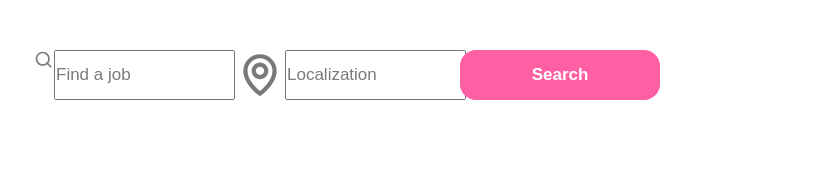
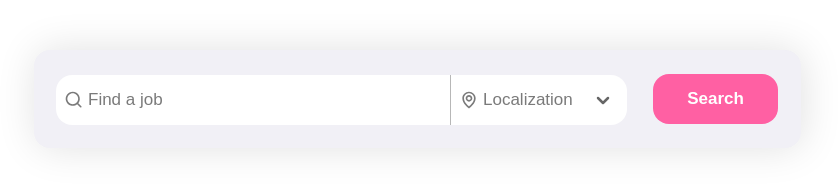
Before and after one commit to mmiraei94-commits/job-boards, a plain HTML site: page index.html in a window 1280 px wide. Shown: the whole page, without its empty margins (16-854 px from the left). Drawn offline with Linux system fonts and the light colour scheme.

Commit message:
header done

```diff
--- a/index.html
+++ b/index.html
@@ -9,18 +9,19 @@
   <body>
     <div>
       <header class="flex-row">
-        <form class="flex-row">
-          <div class="flex-row">
-            <img src="images/mingcute_search-line.svg" style="width: 20px; height: 20px;" alt="" />
-            <input type="text" placeholder="Find a job" />
+        <form class="flex-row header-form">
+          <div class="flex-row" id="header-input-1">
+            <img src="images/mingcute_search-line.svg" style="width: 20px; height: 20px; padding: 15px 4px 15px 8px;" alt="" />
+            <input type="text" placeholder="Find a job"/>
           </div>
-          <div class="flex-row">
-            <img src="images/bx_map.svg" alt="" />
-            <input type="text" placeholder="Localization" />
-            <img src="images/iconamoon_arrow-up-2-bold.svg" alt="" />
+          <div class="flex-row" id="header-input-2">
+            <img src="images/bx_map.svg" alt="" style="width: 20px; height: 20px; padding: 15px 4px 15px 8px;"/>
+            <input type="text" placeholder="Localization" style="width: 100px;"/>
+            <img src="images/iconamoon_arrow-up-2-bold.svg" alt="" style="width: 24px; height: 24px;  padding: 15px 4px 15px 8px;"/>
           </div>
-          <button>Search</button>
-        </form>
+          </form>
+          <button style="width: 125px; height: 50px;">Search</button>
+
       </header>
       <main></main>
     </div>
--- a/style.css
+++ b/style.css
@@ -10,19 +10,59 @@ body {
   display: flex;
   flex-direction: row;
   justify-content: flex-start;
+  align-items: center;
 }
-header button {
+/* .header-form {
+  width: 570px;
+  height: 50px;
+} */
+input {
+  border: none;
+  outline: none;
+  font-size: 17px;
+  font-weight: 400px;
+  width: 344px;
+}
+form {
+  padding: 24.5px 26px 23.5px 22px;
+}
+header {
+  background-color: #f1f0f6;
+  box-shadow: 2px 0px 40px 0px #0000001f;
+  width: 767px;
+  height: 98px;
+  border-radius: 16px;
+}
+#header-input-1 {
+  width: 394px;
+  height: 50px;
+  border-right: 1px solid #21212152;
+  background-color: white;
+  border-radius: 16px 0 0 16px;
+
+}
+#header-input-2 {
+  width: 176px;
+  height: 50px;
+  border-radius: 0 16px 16px 0;
+  background-color: white;
+  font-size: 30px;
+
+}
+input::placeholder {
+  font-size: 17px;
+  font-weight: 400;
+  color: #21212199;
+}
+
+button {
   color: white;
   background-color: #ff60a3;
-  width: 200px;
-  height: 50px;
   font-size: 17px;
   font-weight: 600;
   border-radius: 16px;
   border: none;
 }
-input::placeholder {
-    font-size: 17px;
-    font-weight: 400;
-    color: #21212199;
+button:hover {
+  background-color: #c42e6c;
 }
```
